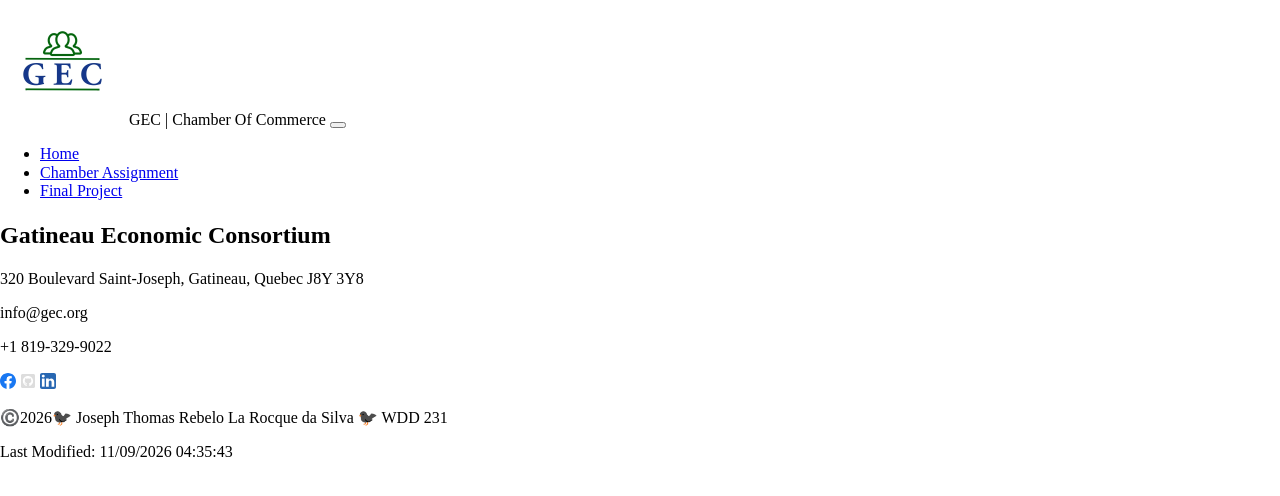
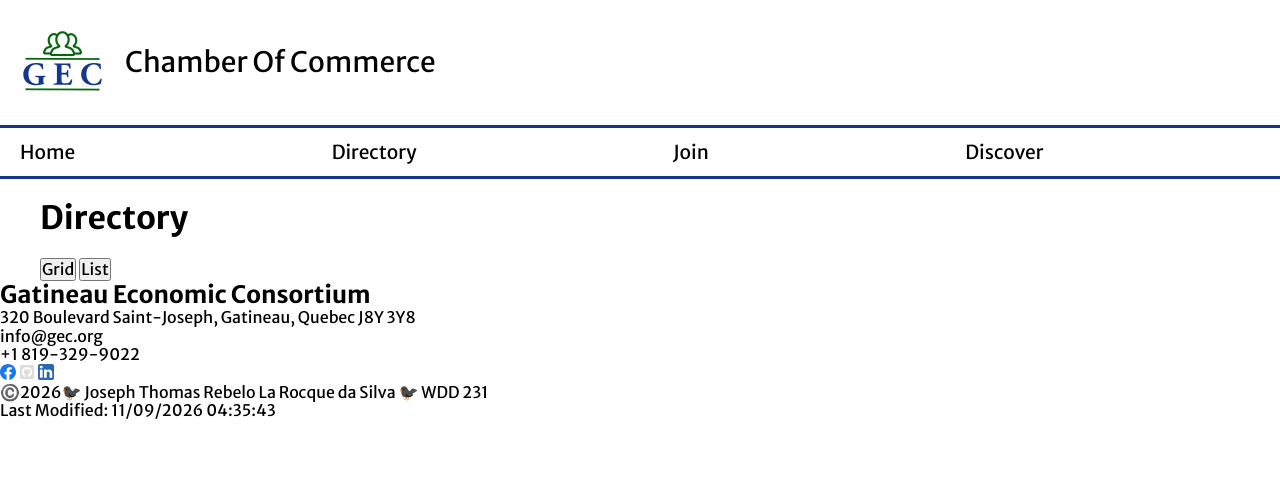
Before and after one commit to josephthomasrebelohtml/wdd231, a plain HTML site: page chamber/directory.html in a window 1280 px wide. Drawn offline with Linux system fonts and the light colour scheme; files whose address does not match are found by name.

Commit message:
directory 0.4

```diff
--- a/chamber/directory.html
+++ b/chamber/directory.html
@@ -13,7 +13,7 @@
     <meta property="og:description"
         content="Directory page for the Gatineau Economic Consortium website, including information for participating businesses and how to contact them.">
     <meta property="og:image" content="https://josephthomasrebelohtml.github.io/wdd231/chamber/images/logo.webp">
-    <meta property="og:url" content="gec/directory.html">
+    <meta property="og:url" content="https://josephthomasrebelohtml.github.io/wdd231/chamber/directory.html">
 
 
     <!-- Style Sheets -->
@@ -38,24 +38,31 @@
 <body>
     <header>
 
+        <img src="images/logo.webp" alt="logo for the GEC or Gatineau Economic Consortium" width="125" height="125">
+        <span>Chamber Of Commerce</span>
 
-        <img src="images/logo.webp" alt="logo for the GEC or Gatineau Economic Consortium" width="125" height="125">
-        <span>GEC | Chamber Of Commerce</span>
+
 
         <button id="ham-btn" class="hamburger" aria-label="hamburger button"></button>
+    </header>
 
     <nav id="nav-bar" class="navigation">
         <ul>
-            <li class="current"><a href="#" aria-current="page">Home</a></li>
-            <li><a href="#">Chamber Assignment</a></li>
-            <li><a href="#">Final Project</a></li>
+            <li><a href="#">Home</a></li>
+            <li class="current"><a href="#" aria-current="page">Directory</a></li>
+            <li><a href="#">Join</a></li>
+            <li><a href="#">Discover</a></li>
         </ul>
     </nav>
+    <main>
+        <h1>Directory</h1>
 
+        <div class="directory-filters">
+            <button class="filter-option" type="button" id="grid">Grid</button>
+            <button class="filter-option" type="button" id="list">List</button>
+        </div>
 
-    </header>
-    <main>
-        <h1></h1>
+        <div class="members"></div>
 
     </main>
     <footer>
@@ -78,7 +85,7 @@
         </div>
 
         <div class="footer-copyright">
-            <p>©️<span id="currentyear"></span>🐦‍⬛ Joseph Thomas Rebelo La Rocque da Silva 🐦‍⬛ WDD 231</p>
+            <p>©️<span id="currentYear"></span>🐦‍⬛ Joseph Thomas Rebelo La Rocque da Silva 🐦‍⬛ WDD 231</p>
             <p>Last Modified: <span id="lastModified"></span></p>
         </div>
 
--- a/chamber/scripts/date.js
+++ b/chamber/scripts/date.js
@@ -1,7 +1,3 @@
-const year = document.querySelector("#currentyear")
-
-const today = new Date()
-
-year.innerHTML = `${today.getFullYear()}`
+document.querySelector('#currentYear').innerHTML = new Date().getFullYear();
 
 document.getElementById("lastModified").textContent = document.lastModified;
--- a/chamber/styles/larger.css
+++ b/chamber/styles/larger.css
@@ -0,0 +1,33 @@
+@media (min-width: 600px) {
+    .hamburger {
+        display: none;
+    }
+
+    /* Navigation */
+
+    .navigation {
+        display: block;
+    }
+
+    .navigation ul {
+        display: flex;
+        flex-direction: row;
+        border-bottom: solid 3px var(--blue-color);
+    }
+
+    .navigation li {
+        flex: 1 1 auto;
+        font-size: 1.5vw;
+        padding: 0px 10px;
+    }
+
+    .navigation a {
+        border-bottom: none;
+    }
+
+    /* Main */
+    main {
+        max-width: 1200px;
+        margin: 0 auto;
+    }
+}
--- a/chamber/styles/small.css
+++ b/chamber/styles/small.css
@@ -0,0 +1,70 @@
+* {
+    box-sizing: border-box;
+    margin: 0;
+    padding: 0;
+}
+
+:root {
+    --blue-color:#15388C;
+    --green-color: #04670E;
+    --text-color: #FFFFFF;
+    --background-color: #004687;
+}
+
+
+body {
+
+    font-family: "Merriweather Sans", sans-serif;
+}
+
+/* Header */
+
+header {
+    background-color: #fff;
+    display: grid;
+    grid-template-rows: 1fr;
+    grid-template-columns: 0.1fr 1fr 1fr;
+    align-items: center;
+    border-bottom: solid 3px var(--blue-color);
+}
+
+header span {
+    font-size: 2.2vw;
+}
+
+/** Header Hamburguer **/
+
+.hamburger {
+    background: none;
+    border: none;
+    cursor: pointer;
+    font-family: Verdana, Geneva, Tahoma, sans-serif;
+    color: var(--text-color);
+    text-align: end;
+    padding: 10px;
+}
+
+.hamburger::before {
+    content: "\2630";
+    font-size: 2rem;
+}
+
+.hamburger.show::before {
+    content: "\00D7";
+    font-size: 2rem;
+    font-weight: 800;
+}
+
+/*** Navigation ***/
+
+.navigation ul {
+    list-style-type: none;
+}
+
+.navigation a {
+    display: block;
+    padding: 0.8rem 10px;
+    color: black;
+    text-decoration: none;
+    border-bottom: solid 1px black;
+}
```
Also changed, not shown: chamber/images/altitude-logo.webp (added), chamber/images/bakery-logo.webp (added), chamber/images/best-buy-logo.webp (added), chamber/images/econo-logo.webp (added), chamber/images/football-logo.webp (added), chamber/images/palais-logo.webp (added), chamber/images/village-logo.svg (added).
